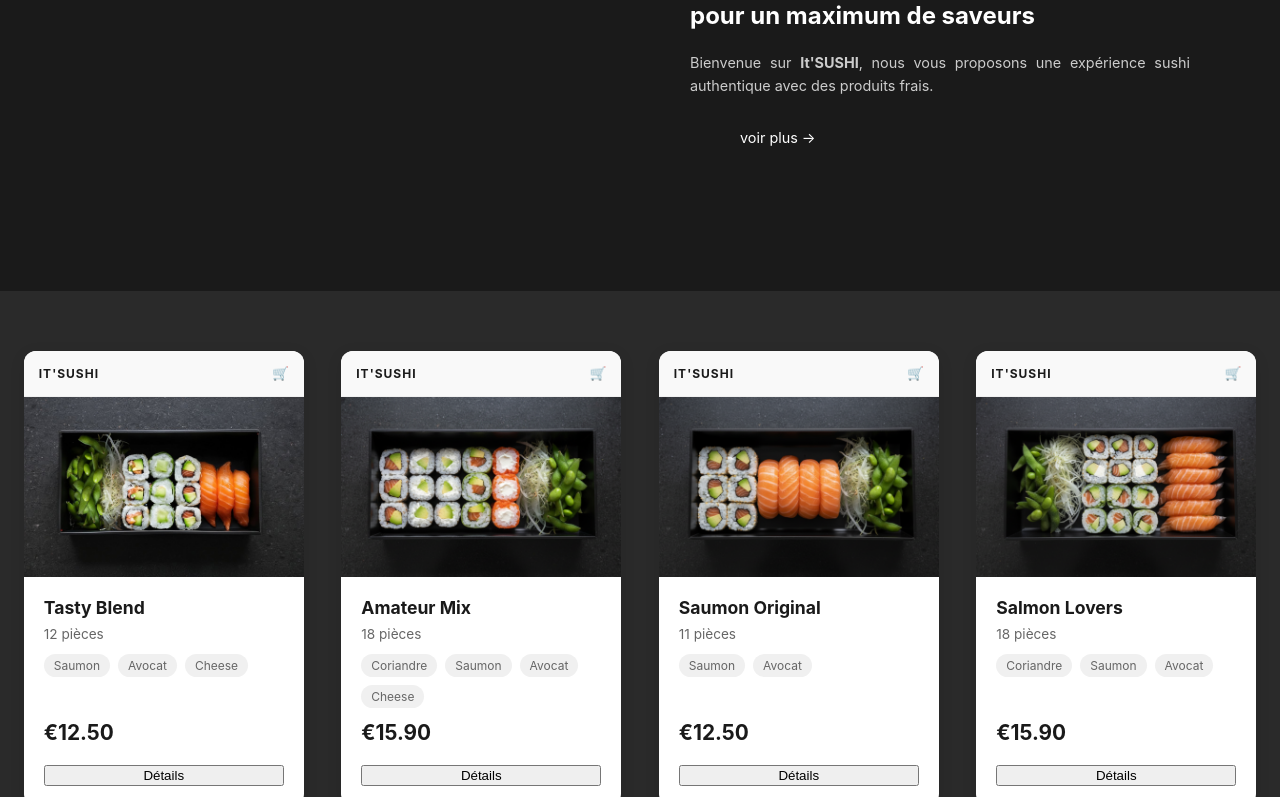
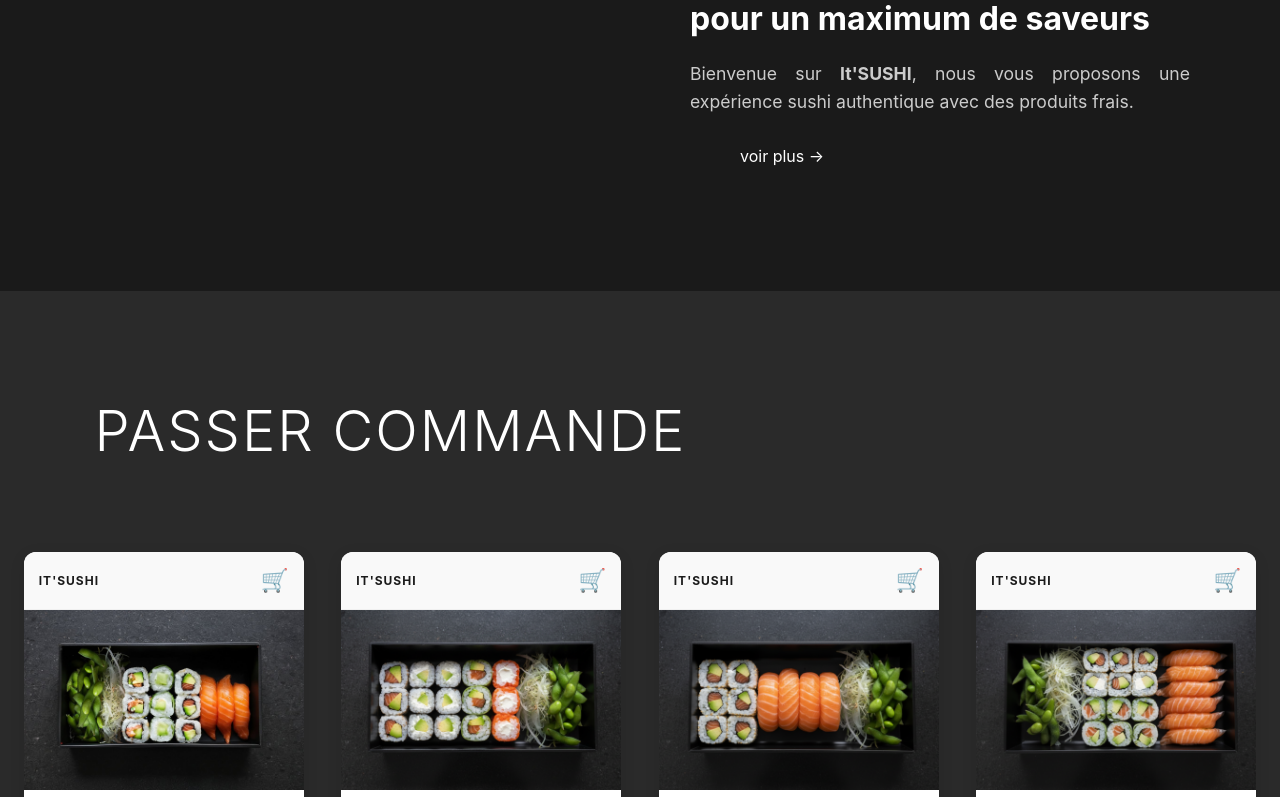
Before and after one commit to Lmnrd/SAE_301_303_ABJT_11, an Angular app: page / in a window 1280 px wide. Shown: the part 503-1300 px from the top of the page. Built offline with nearby package versions, Linux system fonts and the light colour scheme.

Commit message:
nouveau
ajout de l'indication du nombre d'articles dans le panier. permettra ensuite de dire a l'utilisateur qu'il a atteint la limite de boxes (10 normalement)

```diff
--- /dev/null
+++ b/src/app/about/about.component.html
@@ -0,0 +1,2 @@
+<h1>A PROPOS DE NOUS</h1>
+<button (click)="retour()">Retour au menu</button>
--- /dev/null
+++ b/src/app/about/about.component.ts
@@ -0,0 +1,18 @@
+import { Component } from '@angular/core';
+import { Router } from '@angular/router';
+
+
+@Component({
+  selector: 'app-about',
+  standalone: true,
+  imports: [],
+  templateUrl: './about.component.html',
+  styleUrl: './about.component.css'
+})
+export class AboutComponent {
+  constructor(private router: Router) { }
+
+  retour() {
+    this.router.navigate(['/home']);
+  }
+}
--- a/src/app/app.component.css
+++ b/src/app/app.component.css
@@ -53,6 +53,29 @@ header {
     justify-content: center;
     padding: 5px;
     transition: color 0.3s;
+}
+
+.icon-link {
+    position: relative;
+    /* Pour positionner le badge */
+}
+
+.cart-badge {
+    position: absolute;
+    top: -2px;
+    right: -2px;
+    background-color: #ff8c00;
+    color: white;
+    font-size: 0.7rem;
+    font-weight: bold;
+    min-width: 18px;
+    height: 18px;
+    padding: 0 4px;
+    border-radius: 50%;
+    display: flex;
+    align-items: center;
+    justify-content: center;
+    border: 2px solid #1a1a1a;
 }
 
 .icon-link:hover,
--- a/src/app/app.component.html
+++ b/src/app/app.component.html
@@ -12,6 +12,7 @@
         <line x1="3" y1="6" x2="21" y2="6"></line>
         <path d="M16 10a4 4 0 0 1-8 0"></path>
       </svg>
+      <span class="cart-badge" *ngIf="quantiteTotale > 0">{{ quantiteTotale }}</span>
     </a>
     <a routerLink="/compte" class="icon-link">
       <!-- User Icon SVG -->
--- a/src/app/app.component.ts
+++ b/src/app/app.component.ts
@@ -2,6 +2,7 @@ import { Component } from '@angular/core';
 import { CommonModule } from '@angular/common';
 import { RouterOutlet, RouterLink } from '@angular/router';
 import { FooterComponent } from './footer/footer.component'; // Import footer
+import { PanierService } from './services/panier.service'; // Import panier service
 
 @Component({
   selector: 'app-root',
@@ -14,6 +15,12 @@ export class AppComponent {
   title = 'sae_301_303';
   isMenuOpen = false;
 
+  constructor(private panierService: PanierService) { }
+
+  get quantiteTotale(): number {
+    return this.panierService.getPanier().reduce((acc, art) => acc + art.quantite, 0);
+  }
+
   toggleMenu() {
     this.isMenuOpen = !this.isMenuOpen;
   }
--- a/src/app/app.routes.ts
+++ b/src/app/app.routes.ts
@@ -5,6 +5,7 @@ import { RegisterComponent } from './register/register.component';
 import { CommandesComponent } from './commandes/commandes.component';
 import { CompteComponent } from './compte/compte.component';
 import { PanierComponent } from './panier/panier.component';
+import { AboutComponent } from './about/about.component';
 
 export const routes: Routes = [
   { path: '', component: HomeComponent },
@@ -13,5 +14,6 @@ export const routes: Routes = [
   { path: 'register', component: RegisterComponent },
   { path: 'commandes', component: CommandesComponent },
   { path: 'compte', component: CompteComponent },
-  { path: 'panier', component: PanierComponent }
+  { path: 'panier', component: PanierComponent },
+  { path: 'about', component: AboutComponent }
 ];
--- a/src/app/home/home.component.css
+++ b/src/app/home/home.component.css
@@ -1,5 +1,6 @@
 /* Hero Container */
 .hero-section {
+    margin-top: 0;
     display: flex;
     min-height: calc(100vh - 80px);
     /* Adjust for header height */
@@ -47,14 +48,14 @@
 }
 
 .text-content h2 {
-    font-size: 1.5rem;
+    font-size: 2rem;
     font-weight: 700;
     margin-bottom: 20px;
     line-height: 1.3;
 }
 
 .text-content p {
-    font-size: 0.9rem;
+    font-size: 1.1rem;
     line-height: 1.6;
     color: #ccc;
     margin-bottom: 30px;
@@ -65,7 +66,7 @@
     display: inline-block;
     color: white;
     text-decoration: none;
-    font-size: 0.9rem;
+    font-size: 1rem;
     margin-left: 10%;
     transition: color 0.3s;
 }
@@ -134,6 +135,7 @@
     border: none;
     cursor: pointer;
     color: #1a1a1a;
+    font-size: 1.4rem;
     transition: color 0.3s ease, transform 0.2s ease;
     padding: 0;
     display: flex;
@@ -204,6 +206,20 @@
     color: #1a1a1a;
     margin: 0;
     margin-top: auto;
+}
+
+.box-details button {
+    background-color: #ff8c00;
+    color: white;
+    border: none;
+    padding: 6px 14px;
+    border-radius: 12px;
+    cursor: pointer;
+    transition: background-color 0.5s ease;
+}
+
+.box-details button:hover {
+    background-color: #cd5601;
 }
 
 /* Contact Section */
@@ -457,7 +473,7 @@
 .modal-overlay {
     position: fixed;
     inset: 0;
-    background: rgba(0,0,0,0.6);
+    background: rgba(0, 0, 0, 0.6);
     display: flex;
     align-items: center;
     justify-content: center;
@@ -497,6 +513,7 @@
         opacity: 0;
         transform: scale(0.95);
     }
+
     to {
         opacity: 1;
         transform: scale(1);
@@ -546,3 +563,12 @@
 .confirm-btn:hover {
     background: #ff8c00;
 }
+
+
+h1 {
+    font-size: 3.5rem;
+    font-weight: 300;
+    text-transform: uppercase;
+    letter-spacing: 2px;
+    margin-left: 6%;
+}
--- a/src/app/home/home.component.html
+++ b/src/app/home/home.component.html
@@ -22,6 +22,7 @@
 
 <!-- BOXES -->
 <section class="boxes-section">
+  <h1>PASSER COMMANDE</h1><br><br>
   <div class="boxes-container">
     <div class="boxes-grid">
 
@@ -30,17 +31,13 @@
         <div class="box-header">
           <span class="brand-name">IT'SUSHI</span>
 
-          <button class="add-to-cart-btn"
-                  title="Ajouter au panier"
-                  (click)="openQuantityModal(box)">
+          <button class="add-to-cart-btn" title="Ajouter au panier" (click)="openQuantityModal(box)">
             🛒
           </button>
         </div>
 
         <div class="box-image">
-          <img [src]="'assets/images/' + box.image + '.png'"
-               [alt]="box.nom"
-               class="product-image">
+          <img [src]="'assets/images/' + box.image + '.png'" [alt]="box.nom" class="product-image">
         </div>
 
         <div class="box-details">
@@ -66,15 +63,11 @@
 </section>
 
 <!-- MODAL DETAILS -->
-<div class="modal-overlay"
-     *ngIf="isDetailsModalOpen"
-     (click)="closeDetailsModal()">
+<div class="modal-overlay" *ngIf="isDetailsModalOpen" (click)="closeDetailsModal()">
 
-  <div class="modal-content"
-       (click)="$event.stopPropagation()">
+  <div class="modal-content" (click)="$event.stopPropagation()">
 
-    <button class="close-btn"
-            (click)="closeDetailsModal()">✕</button>
+    <button class="close-btn" (click)="closeDetailsModal()">✕</button>
 
     <h2>{{ selectedBox?.nom }}</h2>
     <p>{{ selectedBox?.details }}</p>
@@ -88,11 +81,10 @@
 
     <h3>Saveurs</h3>
     <div>
-      <span *ngFor="let saveur of selectedBox?.saveurs"
-            class="flavor-tag">
+      <span *ngFor="let saveur of selectedBox?.saveurs" class="flavor-tag">
         {{ saveur }}
       </span>
-    </div>
+    </div><br>
 
     <p class="box-price">
       {{ selectedBox?.prix | currency:'EUR' }}
@@ -102,15 +94,11 @@
 </div>
 
 <!-- MODAL QUANTITE -->
-<div class="modal-overlay"
-     *ngIf="isQuantityModalOpen"
-     (click)="closeQuantityModal()">
+<div class="modal-overlay" *ngIf="isQuantityModalOpen" (click)="closeQuantityModal()">
 
-  <div class="modal-content quantity-modal"
-       (click)="$event.stopPropagation()">
+  <div class="modal-content quantity-modal" (click)="$event.stopPropagation()">
 
-    <button class="close-btn"
-            (click)="closeQuantityModal()">✕</button>
+    <button class="close-btn" (click)="closeQuantityModal()">✕</button>
 
     <h2>Ajouter au panier</h2>
     <p>{{ selectedBoxForCart?.nom }}</p>
@@ -121,8 +109,7 @@
       <button (click)="increaseQty()">+</button>
     </div>
 
-    <button class="confirm-btn"
-            (click)="confirmAddToCart()">
+    <button class="confirm-btn" (click)="confirmAddToCart()">
       Ajouter ({{ quantite * (selectedBoxForCart?.prix || 0) | currency:'EUR' }})
     </button>
 
--- a/src/app/home/home.component.ts
+++ b/src/app/home/home.component.ts
@@ -38,11 +38,19 @@ export class HomeComponent implements OnInit {
   selectedBoxForCart: Box | null = null;
   isQuantityModalOpen = false;
   quantite = 1;
+  quantite_total = 0; // Compteur pour le nombre total d'articles
 
-  constructor(private panierService: PanierService) {}
+  constructor(private panierService: PanierService) { }
 
   ngOnInit(): void {
     this.loadBoxes();
+    this.updateQuantiteTotal();
+  }
+
+  // Met à jour le compteur global basé sur le panier
+  updateQuantiteTotal(): void {
+    const panier = this.panierService.getPanier();
+    this.quantite_total = panier.reduce((acc, art) => acc + art.quantite, 0);
   }
 
   loadBoxes(): void {
@@ -93,17 +101,16 @@ export class HomeComponent implements OnInit {
     if (!this.selectedBoxForCart) return;
 
     const article = {
-      commande_id: 0,
       nom_article: this.selectedBoxForCart.nom,
       quantite: this.quantite,
-      prix_unitaire: this.selectedBoxForCart.prix,
-      id_user: 0
+      prix_unitaire: this.selectedBoxForCart.prix
     };
 
     const panierActuel = this.panierService.getPanier();
     this.panierService.ajouterArticles([...panierActuel, article]);
 
     alert(`${this.quantite} × ${this.selectedBoxForCart.nom} ajouté(s) au panier`);
+    this.updateQuantiteTotal(); // On recalcule le total après l'ajout
 
     this.closeQuantityModal();
   }
--- a/src/app/services/auth.service.ts
+++ b/src/app/services/auth.service.ts
@@ -32,7 +32,7 @@ interface RegisterResponse {
   providedIn: 'root'
 })
 export class AuthService {
-  private baseUrl = 'http://localhost/SAE_301_303_ABJT_11-master/src/api';
+  private baseUrl = 'http://localhost/SAE_301_303_ABJT_11/src/api';
 
   constructor(private http: HttpClient) { }
 
--- a/src/app/services/commandes.service.ts
+++ b/src/app/services/commandes.service.ts
@@ -24,7 +24,7 @@ export interface ReponseCommande {
   providedIn: 'root'
 })
 export class CommandesService {
-  private readonly baseUrl = 'http://localhost/SAE_301_303_ABJT_11-master/src/api/commandes';
+  private readonly baseUrl = 'http://localhost/SAE_301_303_ABJT_11/src/api/commandes';
 
   constructor(private http: HttpClient) { }
 
```
Also changed, not shown: src/app/about/about.component.css (added), 2 other files (tests, documents, lock files or other folders).
